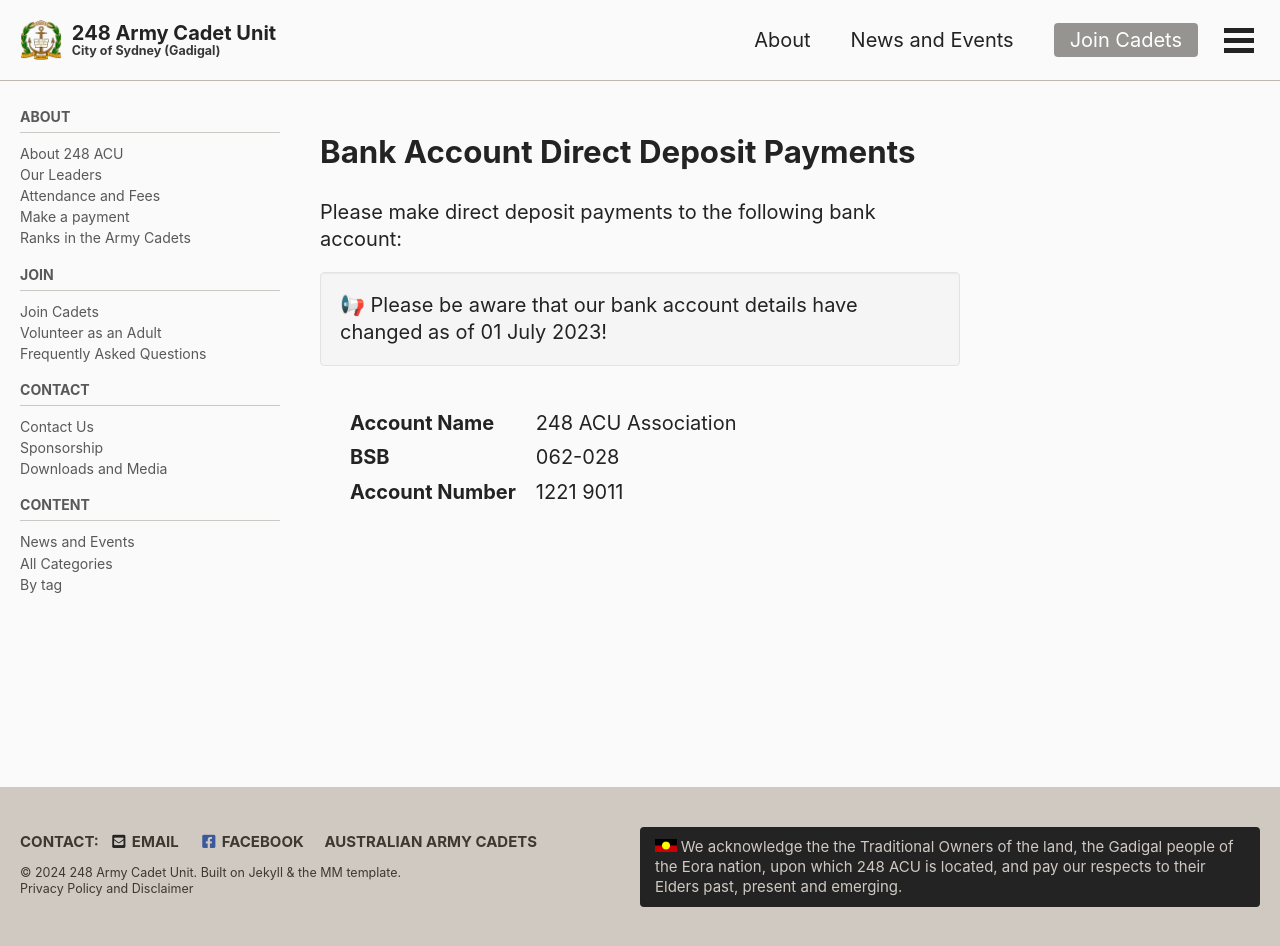
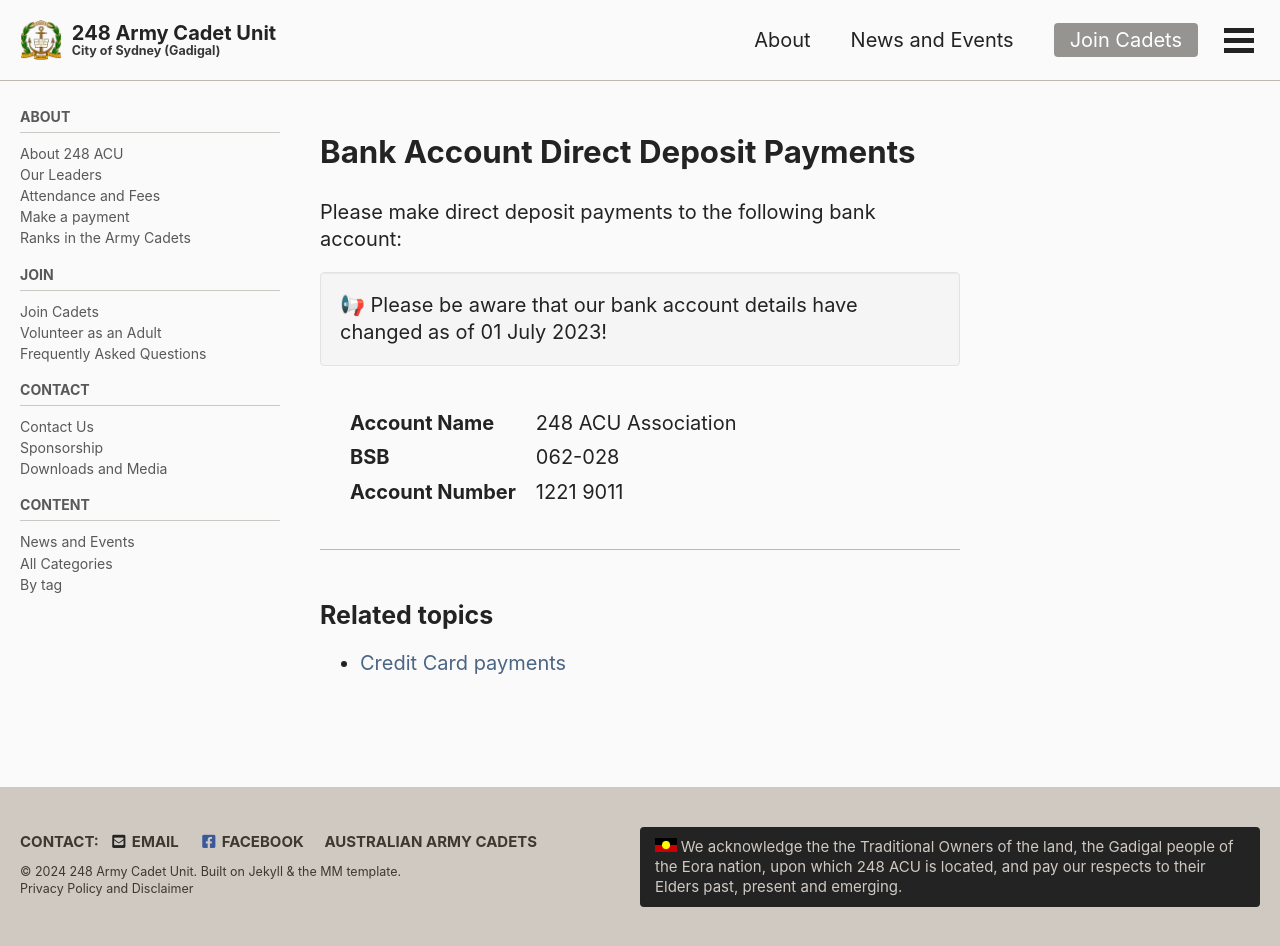
Before and after one commit to alansfyeung/248acu-website, a Jekyll site: the page built from _pages/landing/bank-account.md, in a window 1280 px wide and 947 px high. Built offline with Jekyll 4.4.1, drawn with Linux system fonts in a browser that asks for light colours; cached includes are drawn as plain includes.

Commit message:
Add link to credit card page from bank account page

```diff
--- a/_pages/landing/bank-account.md
+++ b/_pages/landing/bank-account.md
@@ -16,3 +16,9 @@ redirect_from:
 Please make direct deposit payments to the following bank account:
 
 {% include bank-account.html %}
+
+---
+
+## Related topics
+
+- [Credit Card payments]({% link _pages/payments.md %})
```
